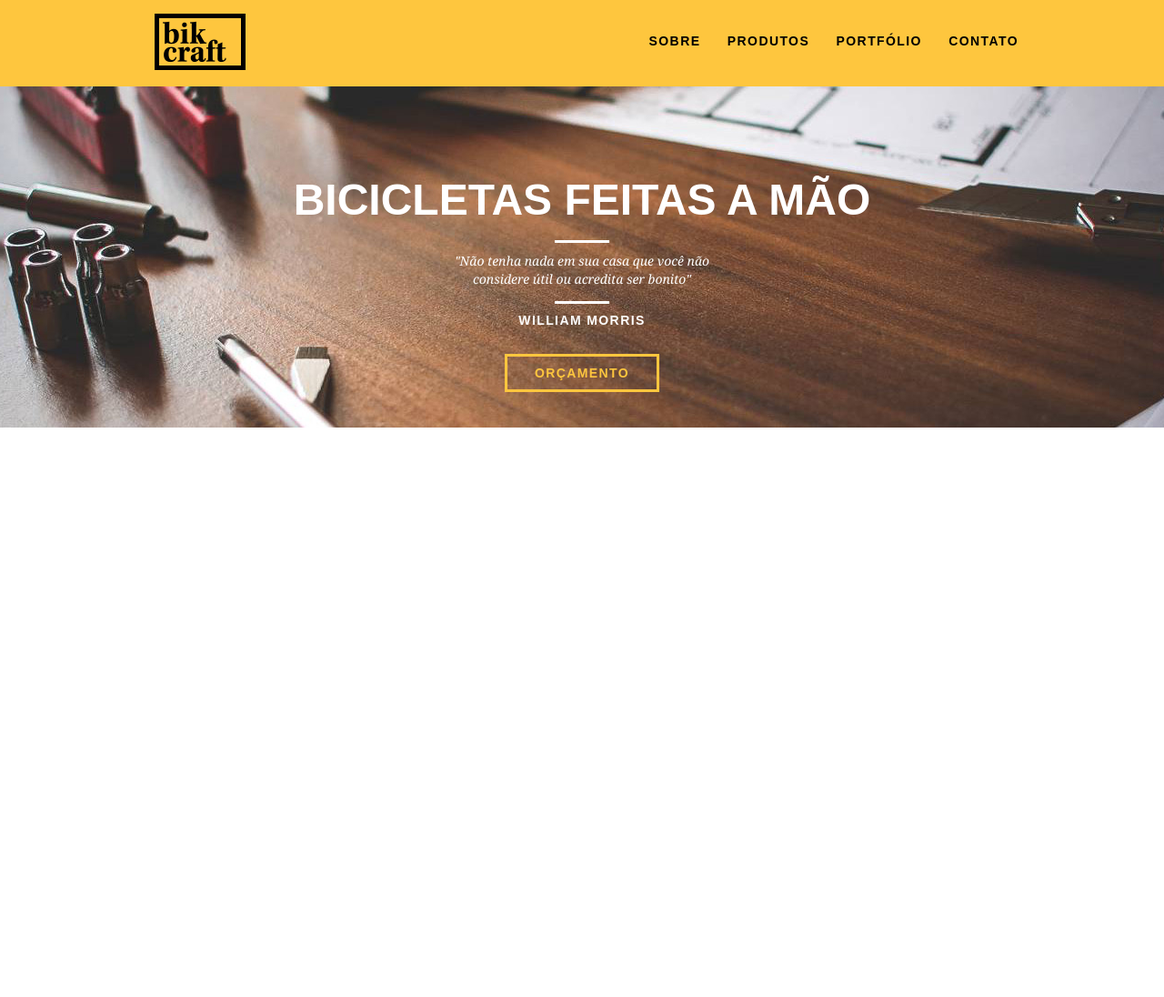
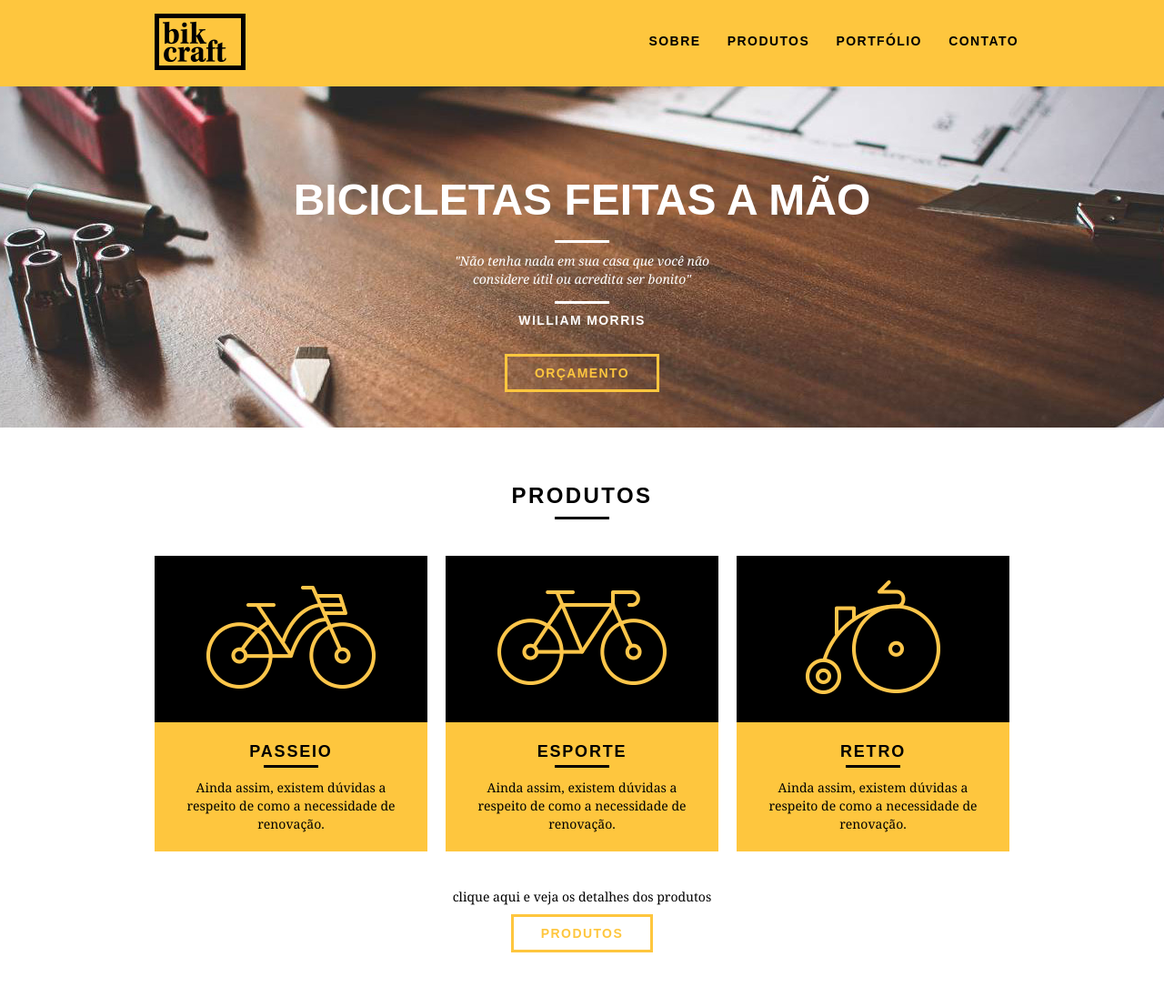
Before and after one commit to GioBP/webdesignaulas, a PHP site: page / in a window 1280 px wide. Shown: the whole page at 91% size. Before the commit the page ends 470 px from the top, so only its background shows below. Run offline with PHP 8.4, Linux system fonts and the light colour scheme.

Commit message:
Desenvolvimento de Produtos na página home
Foi desenvolvido mais uma parte da página Home onde temos os produtos do nosso site, foi feito toda a criação e estilização dos mesmos.

```diff
--- a/css/style.css
+++ b/css/style.css
@@ -26,6 +26,31 @@ p {
 	border-color: #fff;
 }
 
+.btn.btn-preto:hover{
+	color: #000;
+	border-color: #000;
+}
+
+.subtitulo {
+	font-size: 24px;
+	line-height: 30px;
+	font-weight: bold;
+	letter-spacing: .1em;
+	color: #000;
+	text-transform: uppercase;
+	text-align: center;
+	margin-bottom: 40px;
+}
+
+.subtitulo:after {
+	content: "";
+	display: block;
+	width: 60px;
+	height: 3px;
+	background: #000;
+	margin: 8px auto;
+}
+
 /* Header */
 
 .header {
@@ -34,6 +59,7 @@ p {
 	width: 100%;
 	background:#fec63e; /* Amarelo */
 	padding: 15px 0;
+	z-index: 10;
 }
 
 .header_menu {
@@ -107,3 +133,51 @@ p {
 	font-size: 14px;
 	letter-spacing: .1em;
 }
+
+/* Produtos */
+
+.produtos {
+	padding: 60px 0;
+}
+
+.produtos_lista li {
+	background: #fec63e;
+	text-align: center;
+}
+
+.produtos_lista li h3 {
+	font-weight: bold;
+	font-size: 18px;
+	line-height: 25px;
+	text-transform: uppercase;
+	letter-spacing: .1em;
+	margin-top: 20px;
+}
+
+.produtos_lista li h3:after{
+	content: "";
+	display: block;
+	width: 60px;
+	height: 3px;
+	background: #000;
+	margin: 2px auto;
+}
+
+.produtos_lista li p {
+	padding: 10px 20px 20px 20px;
+}
+
+.produtos_icone{
+	background: #000;
+	padding: 20px;
+}
+
+.call {
+	padding-top: 40px;
+	text-align: center;
+	clear: both;
+}
+
+.call p {
+	margin-bottom: 20px;
+}
--- a/index.html
+++ b/index.html
@@ -37,5 +37,42 @@
 			</div>
 		</section>
 
+		<section class="produtos container">
+			<h2 class="subtitulo">Produtos</h2>
+			<ul class="produtos_lista">
+
+				<li class="grid-1-3">
+					<div class="produtos_icone">
+						<img src="img/produtos/passeio.png" alt="Bikcraft Passeio">
+					</div>
+					<h3>Passeio</h3>
+					<p>Ainda assim, existem dúvidas a respeito de como a necessidade de renovação.</p>
+				</li>
+
+				<li class="grid-1-3">
+					<div class="produtos_icone">
+						<img src="img/produtos/esporte.png" alt="Bikcraft Passeio">
+					</div>
+					<h3>Esporte</h3>
+					<p>Ainda assim, existem dúvidas a respeito de como a necessidade de renovação.</p>
+				</li>
+
+				<li class="grid-1-3">
+					<div class="produtos_icone">
+						<img src="img/produtos/retro.png" alt="Bikcraft Passeio">
+					</div>
+					<h3>Retro</h3>
+					<p>Ainda assim, existem dúvidas a respeito de como a necessidade de renovação.</p>
+				</li>
+
+			</ul>
+
+			<div class="call">
+				<p>clique aqui e veja os detalhes dos produtos</p>
+				<a href="produtos.html" class="btn btn-preto">Produtos</a>
+			</div>
+
+		</section>
+
 	</body>
 </html>
```
